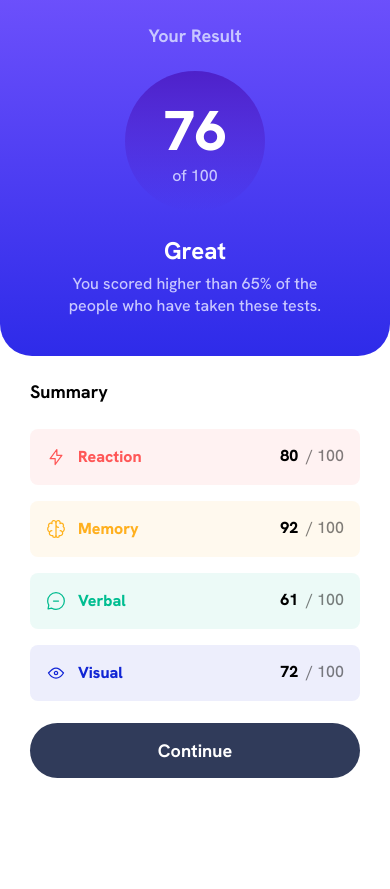
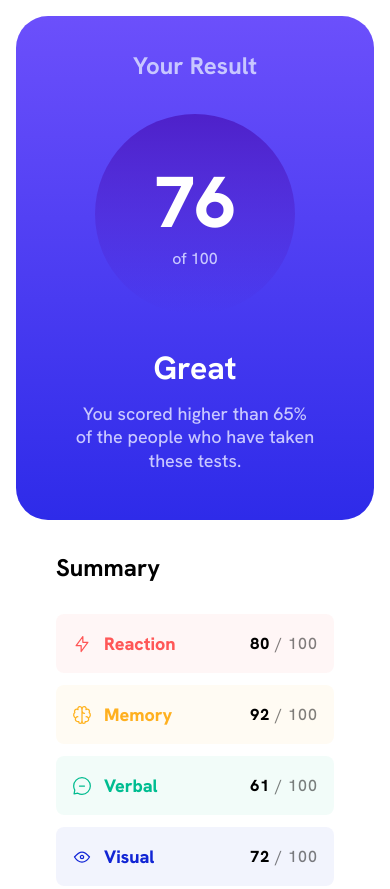
Before and after one commit to hesam-fattahi/results-summary-component-main, a plain HTML site: page index.html in a window 390 px wide. Shown: the top 889 px of the page. Before the commit the page ends 844 px from the top, so only its background shows below. Drawn offline with Linux system fonts and the light colour scheme.

Commit message:
removed mobile-design, optimized for desktop

```diff
--- a/css/main.scss
+++ b/css/main.scss
@@ -12,77 +12,91 @@ $color-white: #ffffff;
 @import "./reset";
 
 .container {
-  height: 100%;
-  max-width: 25rem;
+  min-height: 100%;
+  max-width: 48rem;
+  @media (max-width: 45.75rem) {
+    max-width: 30rem;
+  }
+  padding: 1rem;
   margin: 0 auto;
+  display: grid;
+  place-items: center;
 }
 
 .component {
-  display: flex;
-  flex-direction: column;
+  width: 100%;
+  display: grid;
+  grid-template-columns: repeat(auto-fit, minmax(22rem, 1fr));
+  box-shadow: 0 0.5rem 2rem rgba($color-lavender, 0.5);
+  border-radius: 2rem;
+  overflow: hidden;
+  @media (max-width: 45.75rem) {
+    box-shadow: none;
+    border-radius: 0;
+  }
 }
 
 .result {
-  flex: 1;
   background: linear-gradient(to bottom, #7857ff -20%, #2e2be9);
   color: $color-lavender;
-  border-radius: 0 0 2rem 2rem;
-  padding: 1.375rem 3.75rem 2.375rem;
+  border-radius: 2rem;
+  padding: 2rem 3.625rem 3rem;
   text-align: center;
   display: flex;
   flex-direction: column;
   align-items: center;
-  gap: 1.375rem;
+  gap: 1.875rem;
 
   h1 {
-    font-size: 1.125rem;
+    font-size: 1.5rem;
   }
 
   h2 {
+    font-size: 2rem;
     font-weight: 700;
     color: $color-white;
   }
 
   &__paragraph {
-    margin-top: -1.125rem;
-    line-height: 1.4;
+    font-size: 1.125rem;
+    line-height: 1.3;
+    margin-top: -1.25rem;
   }
 }
 
 .score {
   &__circle {
-    width: 8.75rem;
-    height: 8.75rem;
+    width: 12.5rem;
+    height: 12.5rem;
     border-radius: 50%;
     background: linear-gradient(hsla(256, 72%, 46%, 1), hsla(241, 72%, 46%, 0));
     display: flex;
     flex-direction: column;
     justify-content: center;
     align-items: center;
-    line-height: 1.25;
   }
 
   &__number {
-    font-size: 3.5rem;
+    line-height: 1.25;
+    font-size: 4.5rem;
     font-weight: 800;
     color: $color-white;
   }
 }
 
 .summary {
-  flex: 1.25;
-  padding: 1.375rem 1.875rem;
+  padding: 1.875rem 2.5rem;
 
   h2 {
-    font-size: 1.125rem;
-    margin-bottom: 1.5rem;
+    font-size: 1.5rem;
+    margin-bottom: 1.75rem;
   }
 
   &__list {
     display: flex;
     flex-direction: column;
-    gap: 1rem;
-    margin-bottom: 1.375rem;
+    gap: 0.75rem;
+    margin-bottom: 2.375rem;
   }
 
   &__item {
@@ -93,19 +107,19 @@ $color-white: #ffffff;
     border-radius: 0.5rem;
 
     &--red {
-      background-color: rgba($color-red, 0.075);
+      background-color: rgba($color-red, 0.05);
     }
 
     &--yellow {
-      background-color: rgba($color-yellow, 0.075);
+      background-color: rgba($color-yellow, 0.05);
     }
 
     &--teal {
-      background-color: rgba($color-teal, 0.075);
+      background-color: rgba($color-teal, 0.05);
     }
 
     &--blue {
-      background-color: rgba($color-blue--cobalt, 0.075);
+      background-color: rgba($color-blue--cobalt, 0.05);
     }
   }
 }
@@ -114,6 +128,7 @@ $color-white: #ffffff;
   &__name {
     flex: 1;
     font-weight: 800;
+    font-size: 1.125rem;
 
     &--red {
       color: $color-red;
@@ -134,12 +149,11 @@ $color-white: #ffffff;
 
   &__score {
     font-size: 1rem;
-    line-height: 1.3;
+    letter-spacing: 1px;
     color: rgba(0, 0, 0, 0.5);
 
     span {
       font-weight: 800;
-      margin-right: 0.25rem;
       color: rgb(0, 0, 0);
     }
   }
@@ -151,36 +165,8 @@ $color-white: #ffffff;
   border-radius: 50rem;
   background-color: $color-blue--gray;
   color: $color-white;
-  padding: 0.875rem;
+  padding: 1rem;
   text-align: center;
   font-size: 1.125rem;
   font-weight: 700;
 }
-
-@media (min-width: 31rem) {
-  .container {
-    display: grid;
-    place-items: center;
-    padding: 1rem;
-  }
-
-  .component {
-    box-shadow: 0 1rem 3rem rgba($color-lavender, 0.5);
-    border-radius: 2rem;
-  }
-
-  .result {
-    border-radius: 2rem;
-  }
-}
-
-@media (min-width: 40rem) {
-  .container {
-    max-width: 48rem;
-  }
-
-  .component {
-    flex-direction: row;
-    gap: 0.5rem;
-  }
-}
```
Also changed, not shown: css/main.css, 1 other file.
